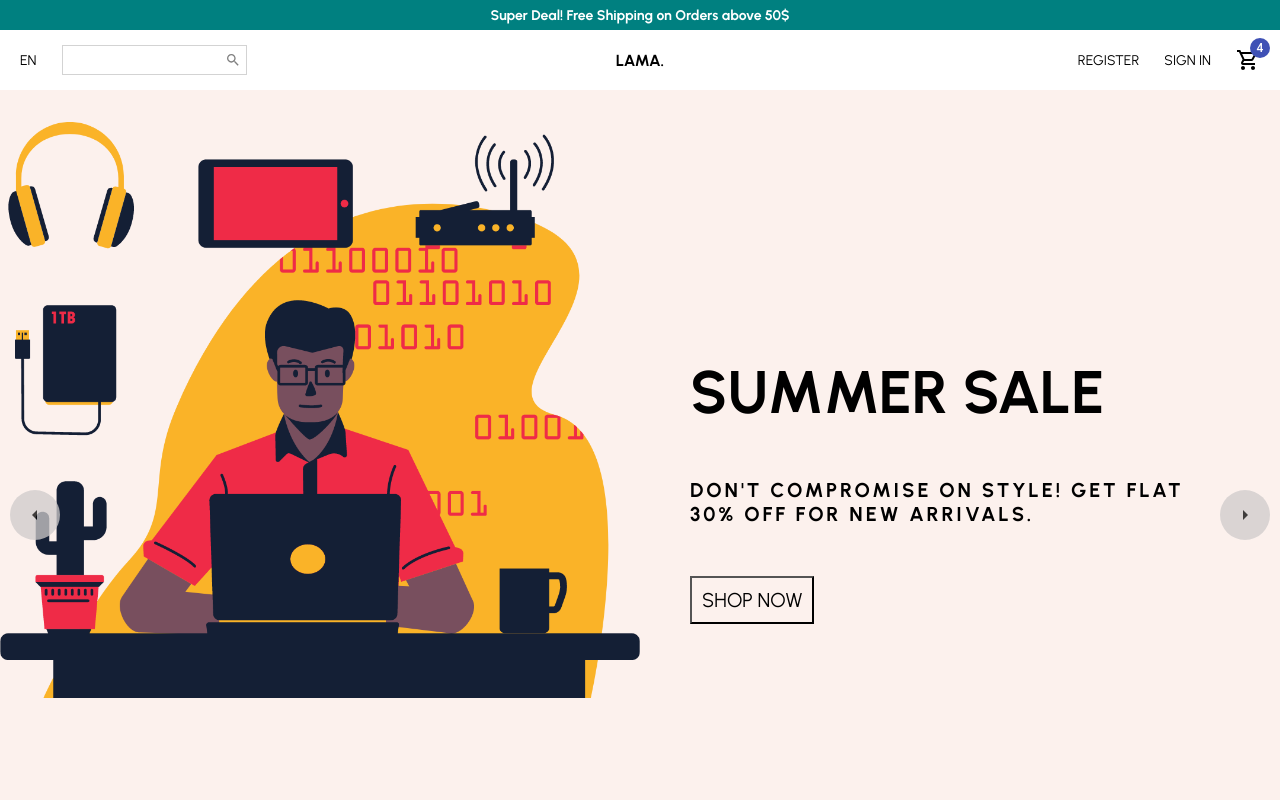
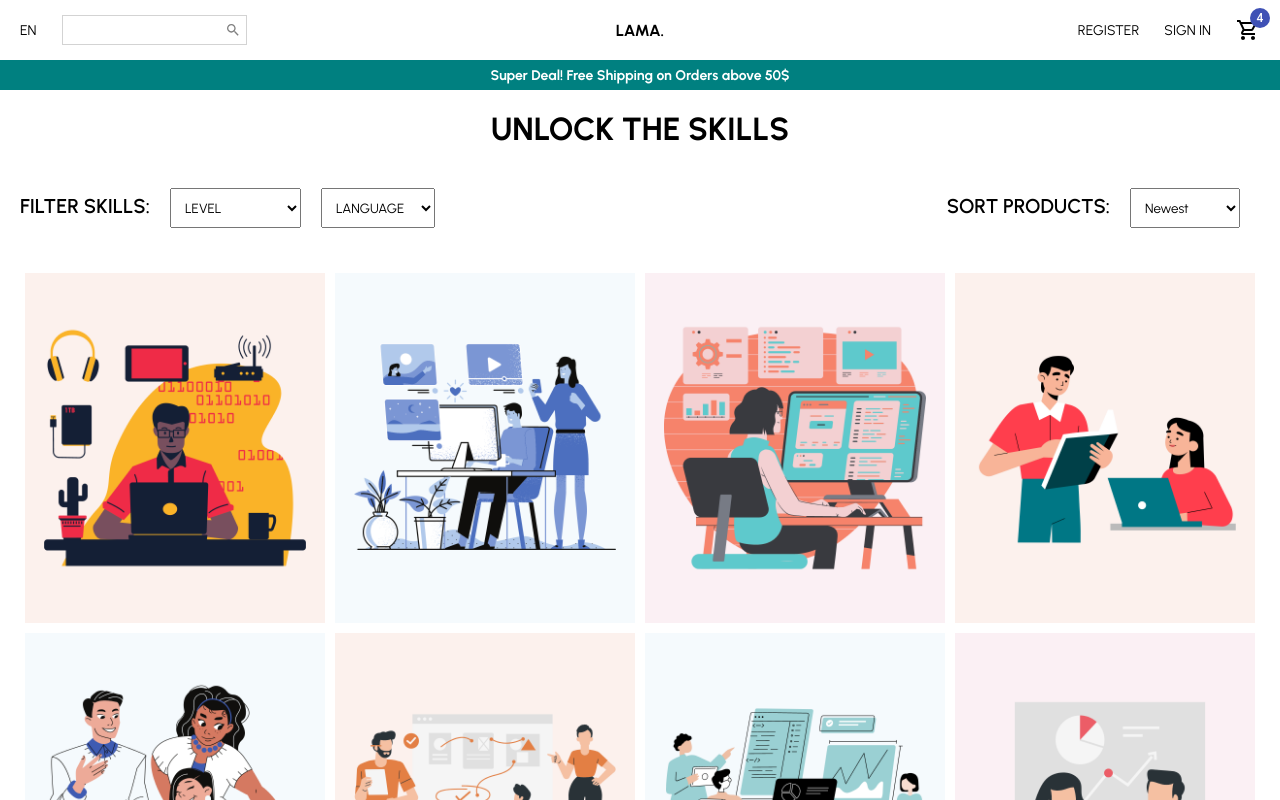
Before and after one commit to i-am-darshil/full-stack-ecommerce-app, a React (Create React App) app: page / in a window 1280 px wide. Shown: the top 800 px of the page. Built offline with nearby package versions, Linux system fonts and the light colour scheme.

Commit message:
Add Product List Page

```diff
--- a/src/App.jsx
+++ b/src/App.jsx
@@ -1,7 +1,11 @@
 import Home from "./pages/Home";
+import ProductList from "./pages/ProductList";
+
 
 const App = () => {
-  return <Home></Home>;
+  // return <Home></Home>;
+  return <ProductList></ProductList>;
+
 };
 
 export default App;
--- /dev/null
+++ b/src/pages/ProductList.jsx
@@ -0,0 +1,78 @@
+import styled from "styled-components";
+import Navbar from "../components/Navbar";
+import Announcement from "../components/Announcement";
+import Products from "../components/Products";
+import Newsletter from "../components/Newsletter";
+import Footer from "../components/Footer";
+
+const Container = styled.div``;
+
+const Title = styled.h1`
+  margin: 20px;
+  text-align: center;
+`;
+
+const FilterContainer = styled.div`
+  display: flex;
+  justify-content: space-between;
+`;
+
+const Filter = styled.div`
+  margin: 20px;
+`;
+
+const FilterText = styled.span`
+  font-size: 20px;
+  font-weight: 600;
+  margin-right: 20px;
+`;
+
+const Select = styled.select`
+  padding: 10px;
+  margin-right: 20px;
+`;
+const Option = styled.option``;
+
+const ProductList = () => {
+  return (
+    <Container>
+      <Navbar />
+      <Announcement />
+      <Title>UNLOCK THE SKILLS</Title>
+      <FilterContainer>
+        <Filter>
+          <FilterText>FILTER SKILLS:</FilterText>
+          <Select>
+            <Option disabled selected>
+              LEVEL
+            </Option>
+            <Option>BASICS</Option>
+            <Option>INTERMEDIATE</Option>
+            <Option>ADVANCED</Option>
+          </Select>
+          <Select>
+            <Option disabled selected>
+              LANGUAGE
+            </Option>
+            <Option>PYTHON</Option>
+            <Option>JAVA</Option>
+            <Option>JAVASCRIPT</Option>
+          </Select>
+        </Filter>
+        <Filter>
+          <FilterText>SORT PRODUCTS:</FilterText>
+          <Select>
+            <Option selected>Newest</Option>
+            <Option>Price (asc)</Option>
+            <Option>Price (desc)</Option>
+          </Select>
+        </Filter>
+      </FilterContainer>
+      <Products />
+      <Newsletter />
+      <Footer />
+    </Container>
+  );
+};
+
+export default ProductList;
```
